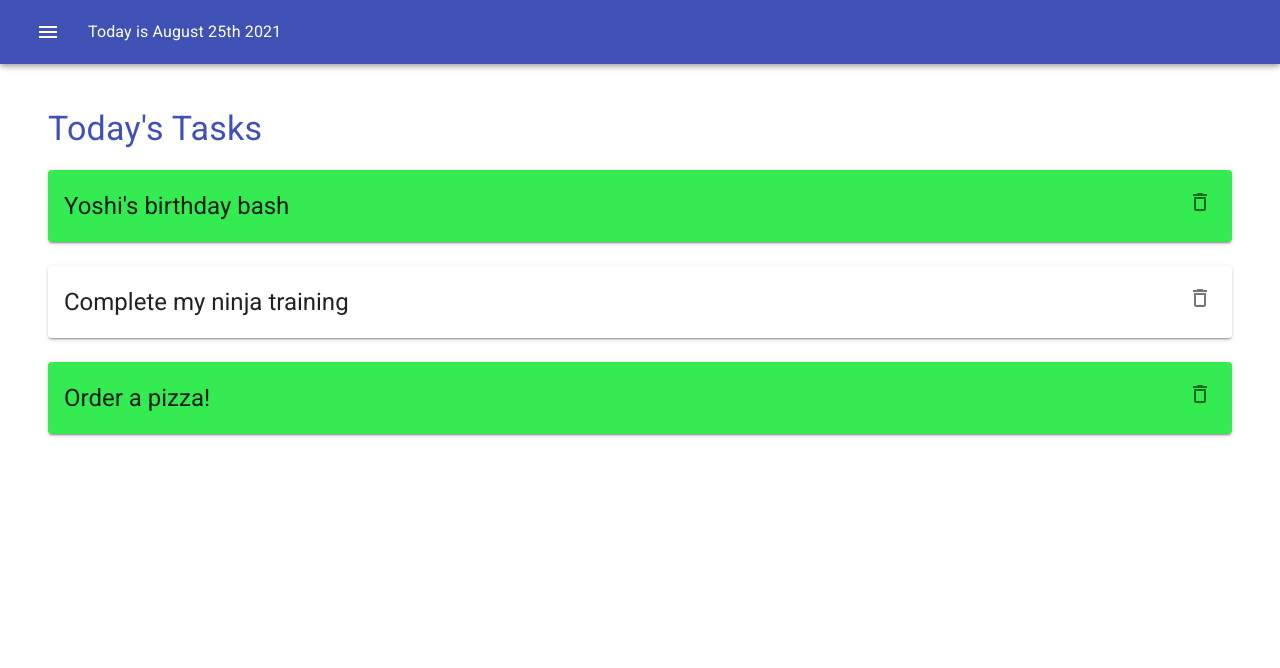
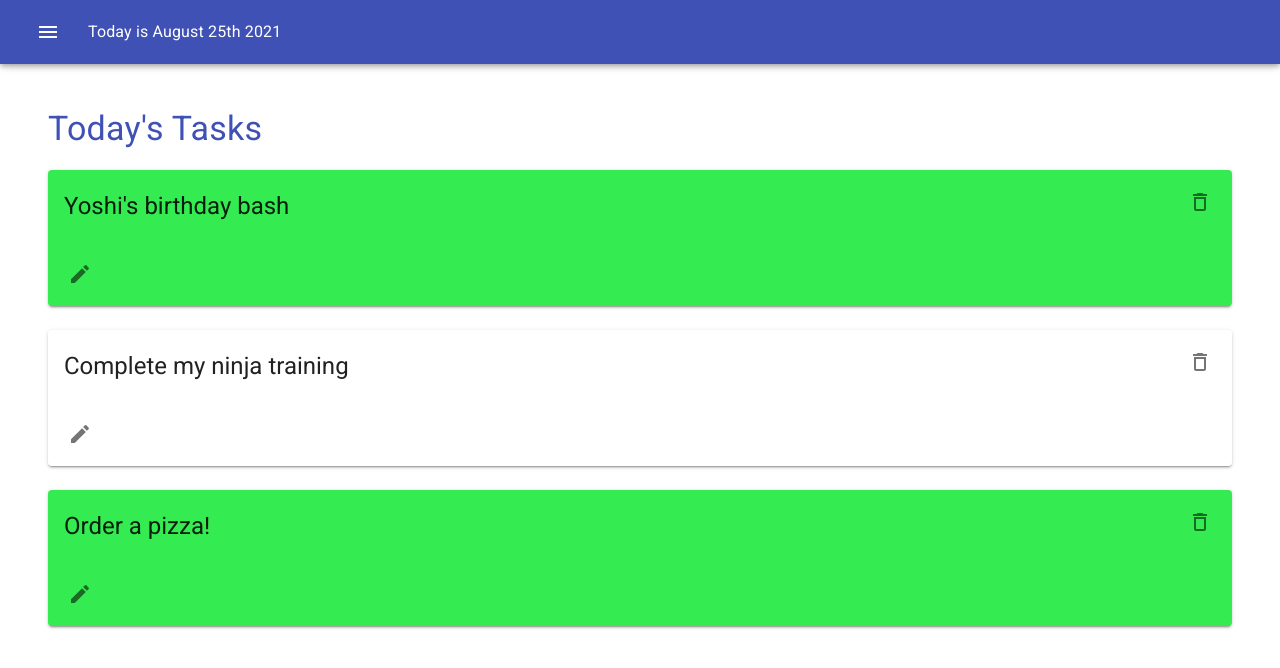
Before and after one commit to denn15law/ready-set-do, a React (Create React App) app: page / in a window 1280 px wide. Shown: the top 668 px of the page. Built offline with nearby package versions, Linux system fonts and the light colour scheme; data requests are answered from the project's data file.

Commit message:
card edit

```diff
--- a/src/components/TaskCard.jsx
+++ b/src/components/TaskCard.jsx
@@ -1,6 +1,6 @@
-import { Card, CardHeader, IconButton, makeStyles } from '@material-ui/core'
+import { Card, CardActions, CardHeader, IconButton, makeStyles } from '@material-ui/core'
 import React from 'react'
-import {DeleteOutlined} from '@material-ui/icons'
+import {DeleteOutlined, Edit} from '@material-ui/icons'
 
 const useStyles = makeStyles({
     test:{
@@ -28,6 +28,11 @@ export const TaskCard = ({note, handleDelete}) => {
                     }
                     title = {note.title}
                 />
+                <CardActions>
+                    <IconButton>
+                        <Edit/>
+                    </IconButton>
+                </CardActions>
 
             </Card>
         </div>
```
